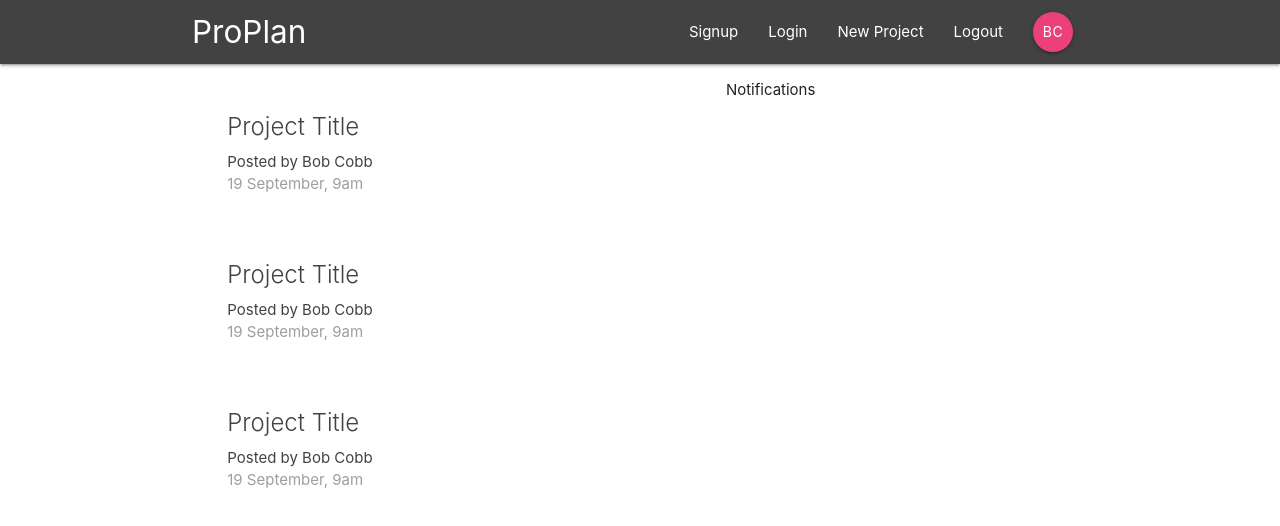
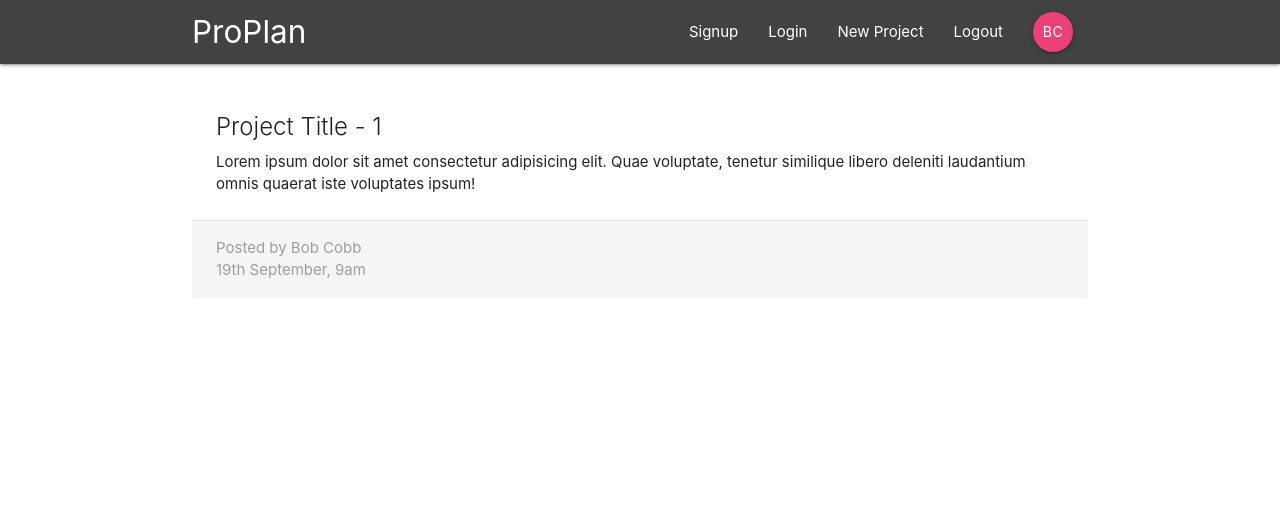
Before and after one commit to robert-laws/practice-sep-2020-react-context-firebase-app, a React (Create React App) app: page /project/1 in a window 1280 px wide. Shown: the top 526 px of the page. Built offline with nearby package versions, Linux system fonts and the light colour scheme; the HTML template or start-up script is replaced by a standard one.

Commit message:
add ProjectDetail component

```diff
--- a/src/App.js
+++ b/src/App.js
@@ -3,6 +3,7 @@
 import { BrowserRouter as Router, Switch, Route } from 'react-router-dom';
 import { Navbar } from './components/layout';
 import { Dashboard } from './components/dashboard';
+import { ProjectDetails } from './components/projects';
 
 function App() {
   return (
@@ -10,7 +11,8 @@
       <div className='App'>
         <Navbar />
         <Switch>
-          <Route path='/' component={Dashboard} />
+          <Route exact path='/' component={Dashboard} />
+          <Route path='/project/:id' component={ProjectDetails} />
         </Switch>
       </div>
     </Router>
--- a/src/components/projects/ProjectDetails.js
+++ b/src/components/projects/ProjectDetails.js
@@ -1,5 +1,25 @@
 import React from 'react';
+import { useParams } from 'react-router-dom';
 
 export const ProjectDetails = () => {
-  return <div>Project Details</div>;
+  const { id } = useParams();
+
+  return (
+    <div className='container section project-details'>
+      <div className='card z-depth-0'>
+        <div className='card-content'>
+          <span className='card-title'>Project Title - {id}</span>
+          <p>
+            Lorem ipsum dolor sit amet consectetur adipisicing elit. Quae
+            voluptate, tenetur similique libero deleniti laudantium omnis
+            quaerat iste voluptates ipsum!
+          </p>
+        </div>
+        <div className='card-action grey lighten-4 grey-text'>
+          <div>Posted by Bob Cobb</div>
+          <div>19th September, 9am</div>
+        </div>
+      </div>
+    </div>
+  );
 };
```
